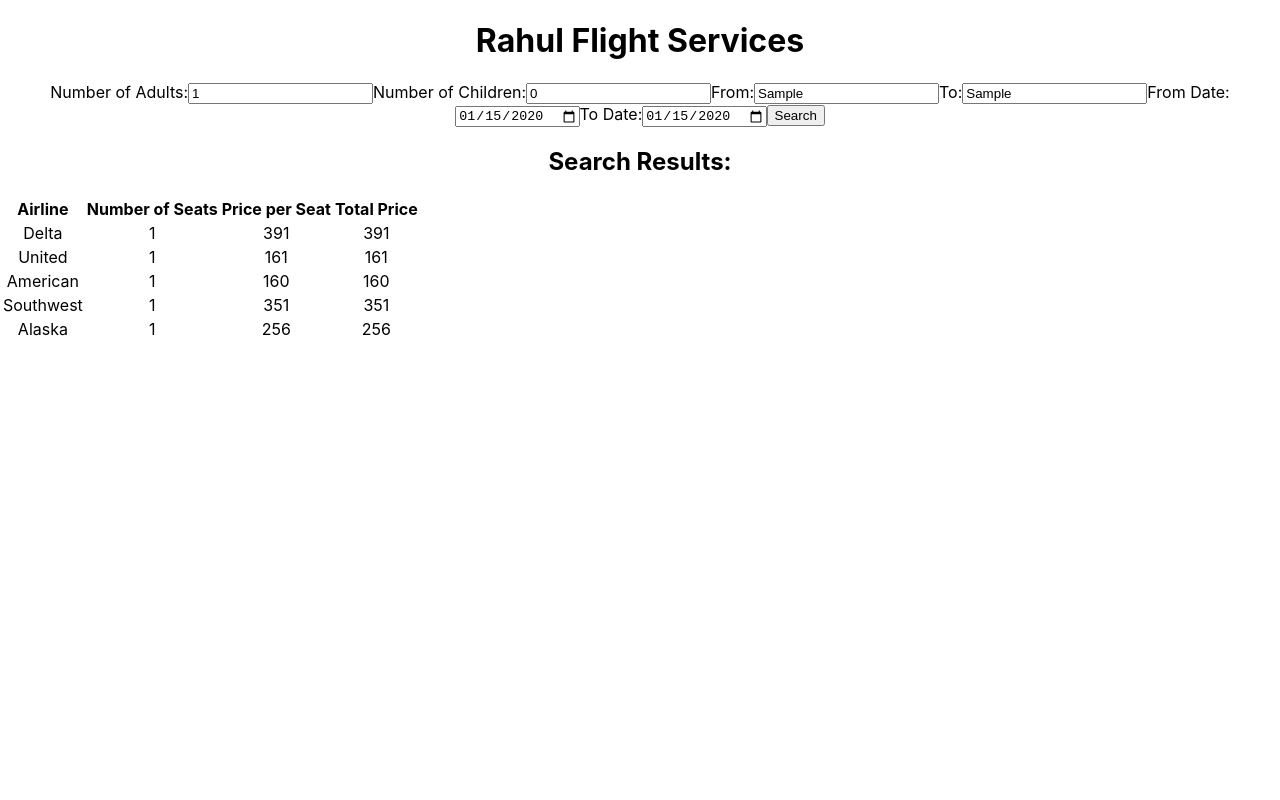
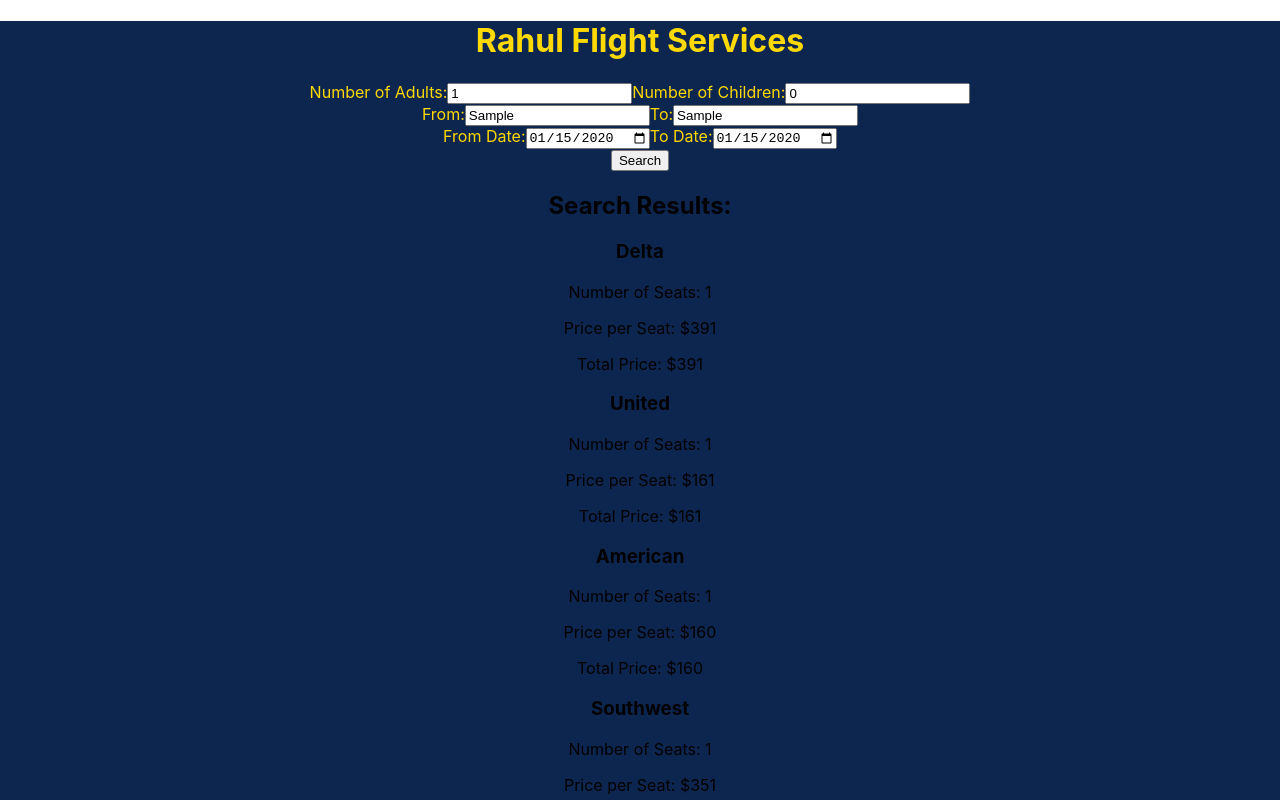
Before and after one commit to rahul2009suresh/airplane-booking, a React (Create React App) app: page / in a window 1280 px wide. Both pictures are taken after typing "Sample", "Sample", "2020-01-15", "2020-01-15" into the empty fields and a click on the button "Search". Shown: the top 800 px of the page. Built offline with nearby package versions, Linux system fonts and the light colour scheme.

Commit message:
commit-4

```diff
--- a/src/App.js
+++ b/src/App.js
@@ -38,60 +38,60 @@
   }
 
   return (
-    <div className="App">
-      <h1>Rahul Flight Services</h1>
+    <div className="App" style={{backgroundColor: "#0D264F"}}>
+      <h1 style={{color: "#FFD900"}}>Rahul Flight Services</h1>
       <div className="search-form">
-        <label>
+        <div className="input-group">
+          <label className="label" style={{color: "#FFD900"}}>
             Number of Adults:
-          <input type="number" value={adults} onChange={(e) => setAdults(e.target.value)} />
+            <input className="input" type="number" value={adults} onChange={(e) => setAdults(e.target.value)} />
           </label>
-        <label>
+          <label className="label" style={{color: "#FFD900"}}>
             Number of Children:
-          <input type="number" value={children} onChange={(e) => setChildren(e.target.value)} />
+            <input className="input" type="number" value={children} onChange={(e) => setChildren(e.target.value)} />
           </label>
-        <label>
+        </div>
+        <div className="input-group">
+          <label className="label" style={{color: "#FFD900"}}>
             From:
-          <input type="text" value={fromLocation} onChange={(e) => setFromLocation(e.target.value)} />
+            <input className="input" type="text" value={fromLocation} onChange={(e) => setFromLocation(e.target.value)} />
           </label>
-        <label>
+          <label className="label" style={{color: "#FFD900"}}>
             To:
-          <input type="text" value={toLocation} onChange={(e) => setToLocation(e.target.value)} />
+            <input className="input" type="text" value={toLocation} onChange={(e) => setToLocation(e.target.value)} />
           </label>
-        <label>
+        </div>
+        <div className="input-group">
+          <label className="label" style={{color: "#FFD900"}}>
             From Date:
-          <input type="date" value={fromDate} onChange={(e) => setFromDate(e.target.value)} />
+            <input className="input" type="date" value={fromDate} onChange={(e) => setFromDate(e.target.value)} />
           </label>
-        <label>
+          <label className="label" style={{color: "#FFD900"}}>
             To Date:
-          <input type="date" value={toDate} onChange={(e) => setToDate(e.target.value)} />
+            <input className="input" type="date" value={toDate} onChange={(e) => setToDate(e.target.value)} />
           </label>
-        <button onClick={handleSearch}>Search</button>
         </div>
-      {searchResults.length > 0 &&
+        <button className="button" onClick={handleSearch}>Search</button>
+      </div>
+      {searchResults.length > 0 && (
       <div className="search-results">
         <h2>Search Results:</h2>
-          <table>
-            <thead>
-              <tr>
-                <th>Airline</th>
-                <th>Number of Seats</th>
-                <th>Price per Seat</th>
-                <th>Total Price</th>
-              </tr>
-            </thead>
-            <tbody>
+        <div className="search-result-cards">
           {searchResults.map((result, index) => (
-                <tr key={index}>
-                  <td>{result.airline}</td>
-                  <td>{result.numSeats}</td>
-                  <td>{result.pricePerSeat}</td>
-                  <td>{result.totalPrice}</td>
-                </tr>
+            <div className="search-result-card" key={index}>
+              <div className="card-header">
+                <h3>{result.airline}</h3>
+              </div>
+              <div className="card-body">
+                <p>Number of Seats: {result.numSeats}</p>
+                <p>Price per Seat: ${result.pricePerSeat}</p>
+                <p>Total Price: ${result.totalPrice}</p>
+              </div>
+            </div>
           ))}
-            </tbody>
-            </table>
         </div>
-      }
+      </div>
+    )}
   </div>
 );
 }
```
Lines whose indentation alone changed are shown as unchanged.
